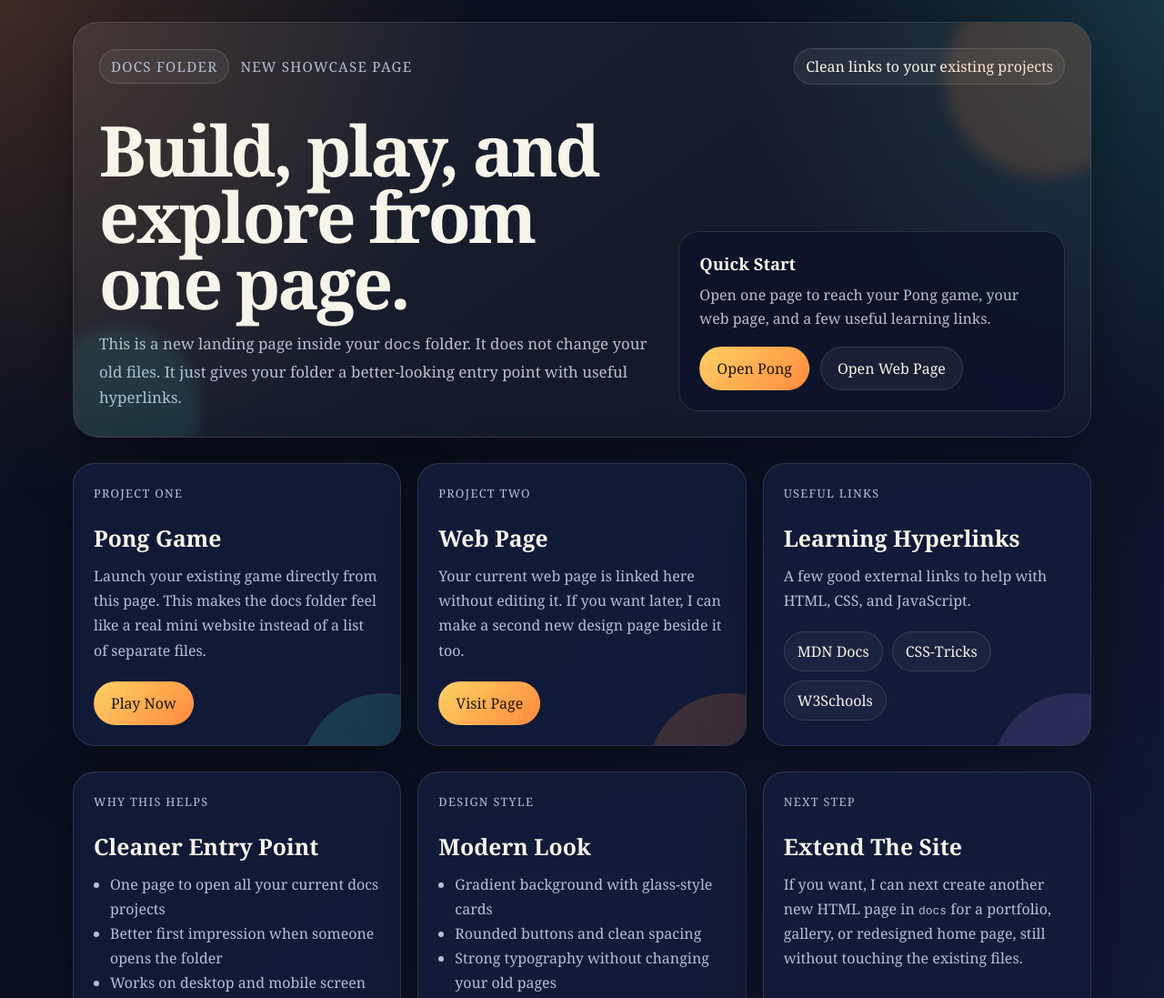
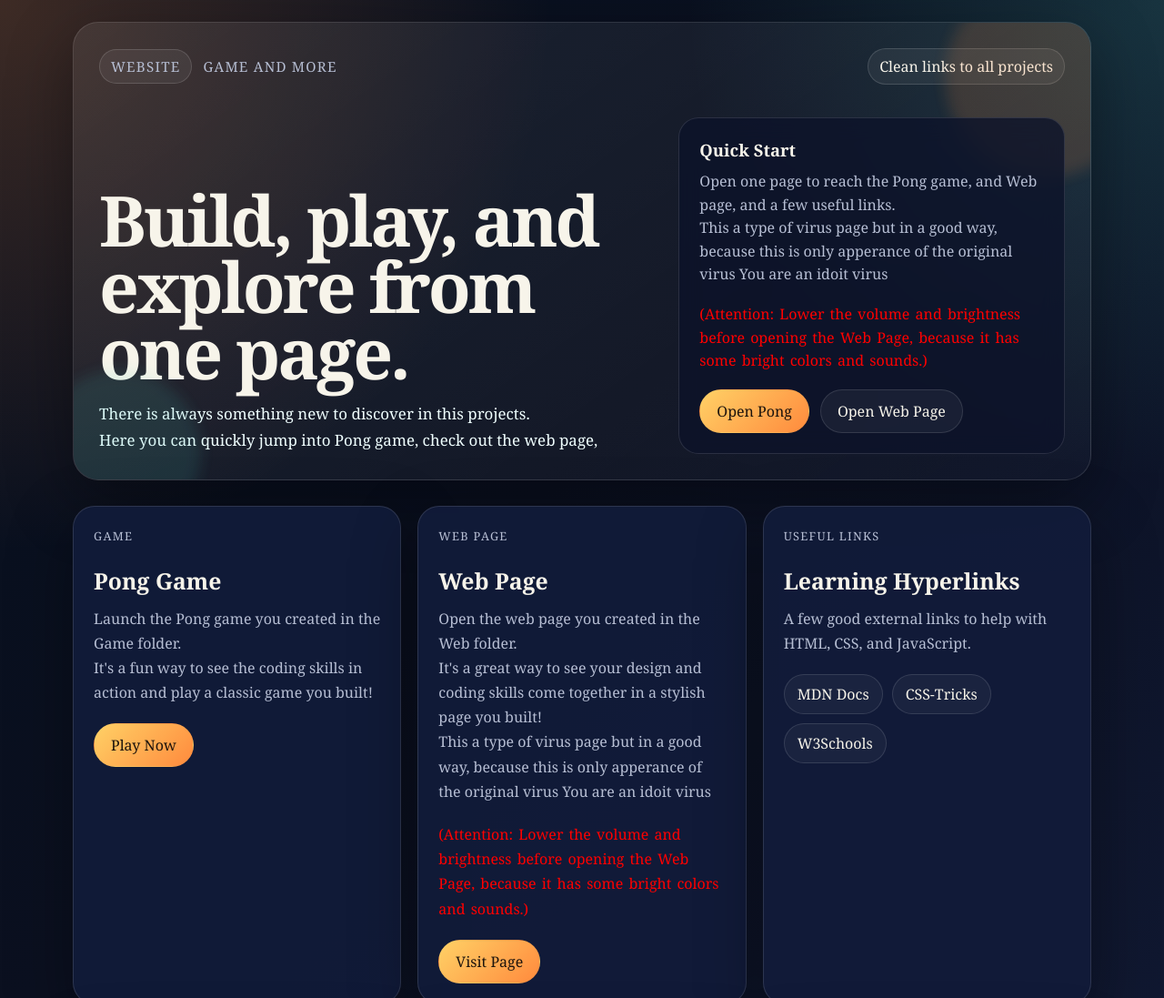
Before and after one commit to Error-cracker-1/My-First-Project, a plain HTML site: page docs/index.html in a window 1280 px wide. Shown: the top 1097 px of the page at 91% size. Drawn offline with Linux system fonts and the light colour scheme.

Commit message:
Seperated Css File and Make Some Changes

```diff
--- a/docs/index.html
+++ b/docs/index.html
@@ -3,331 +3,48 @@
   <head>
     <meta charset="utf-8" />
     <meta name="viewport" content="width=device-width, initial-scale=1" />
-    <title>Docs Showcase</title>
-    <style>
-      :root {
-        --bg: #0b1020;
-        --panel: rgba(12, 19, 41, 0.78);
-        --panel-strong: rgba(18, 28, 58, 0.92);
-        --line: rgba(255, 255, 255, 0.12);
-        --text: #f7f4ea;
-        --muted: #b7bfd4;
-        --accent: #ff8a3d;
-        --accent-2: #4fd1c5;
-        --shadow: 0 24px 70px rgba(0, 0, 0, 0.35);
-      }
-
-      * {
-        box-sizing: border-box;
-      }
-
-      html {
-        scroll-behavior: smooth;
-      }
-
-      body {
-        margin: 0;
-        min-height: 100vh;
-        color: var(--text);
-        font-family: Georgia, "Times New Roman", serif;
-        background:
-          radial-gradient(circle at top left, rgba(255, 138, 61, 0.22), transparent 30%),
-          radial-gradient(circle at top right, rgba(79, 209, 197, 0.18), transparent 26%),
-          linear-gradient(135deg, #07101e 0%, #0b1020 40%, #121b37 100%);
-      }
-
-      a {
-        color: inherit;
-        text-decoration: none;
-      }
-
-      .page {
-        width: min(1120px, calc(100% - 32px));
-        margin: 0 auto;
-        padding: 24px 0 56px;
-      }
-
-      .hero {
-        position: relative;
-        overflow: hidden;
-        padding: 28px;
-        border: 1px solid var(--line);
-        border-radius: 28px;
-        background: linear-gradient(145deg, rgba(255, 255, 255, 0.08), rgba(255, 255, 255, 0.02));
-        box-shadow: var(--shadow);
-      }
-
-      .hero::before,
-      .hero::after {
-        content: "";
-        position: absolute;
-        border-radius: 999px;
-        filter: blur(8px);
-        opacity: 0.85;
-      }
-
-      .hero::before {
-        width: 220px;
-        height: 220px;
-        right: -60px;
-        top: -50px;
-        background: rgba(255, 138, 61, 0.18);
-      }
-
-      .hero::after {
-        width: 180px;
-        height: 180px;
-        left: -40px;
-        bottom: -60px;
-        background: rgba(79, 209, 197, 0.14);
-      }
-
-      .topbar {
-        display: flex;
-        justify-content: space-between;
-        align-items: center;
-        gap: 16px;
-        flex-wrap: wrap;
-        margin-bottom: 36px;
-      }
-
-      .brand {
-        display: inline-flex;
-        align-items: center;
-        gap: 12px;
-        font-size: 0.95rem;
-        letter-spacing: 0.08em;
-        text-transform: uppercase;
-        color: var(--muted);
-      }
-
-      .badge {
-        padding: 8px 12px;
-        border-radius: 999px;
-        border: 1px solid rgba(255, 255, 255, 0.14);
-        background: rgba(255, 255, 255, 0.06);
-      }
-
-      .hero-grid {
-        display: grid;
-        grid-template-columns: 1.3fr 0.9fr;
-        gap: 24px;
-        align-items: end;
-      }
-
-      h1 {
-        margin: 0 0 16px;
-        font-size: clamp(2.8rem, 6vw, 5.5rem);
-        line-height: 0.95;
-        letter-spacing: -0.04em;
-      }
-
-      .lead {
-        max-width: 640px;
-        margin: 0;
-        color: var(--muted);
-        font-size: 1.06rem;
-        line-height: 1.7;
-      }
-
-      .hero-card {
-        padding: 22px;
-        border-radius: 22px;
-        border: 1px solid var(--line);
-        background: var(--panel);
-        -webkit-backdrop-filter: blur(12px);
-        backdrop-filter: blur(12px);
-      }
-
-      .hero-card h2 {
-        margin: 0 0 10px;
-        font-size: 1.15rem;
-      }
-
-      .hero-card p {
-        margin: 0 0 18px;
-        color: var(--muted);
-        line-height: 1.6;
-      }
-
-      .button-row {
-        display: flex;
-        gap: 12px;
-        flex-wrap: wrap;
-      }
-
-      .button {
-        display: inline-flex;
-        align-items: center;
-        justify-content: center;
-        gap: 10px;
-        padding: 12px 18px;
-        border-radius: 999px;
-        border: 1px solid transparent;
-        transition:
-          transform 180ms ease,
-          border-color 180ms ease,
-          background 180ms ease;
-      }
-
-      .button:hover {
-        transform: translateY(-2px);
-      }
-
-      .button-primary {
-        color: #1c140d;
-        background: linear-gradient(135deg, #ffd166, var(--accent));
-      }
-
-      .button-secondary {
-        border-color: var(--line);
-        background: rgba(255, 255, 255, 0.05);
-      }
-
-      .section {
-        margin-top: 28px;
-        display: grid;
-        grid-template-columns: repeat(3, minmax(0, 1fr));
-        gap: 18px;
-      }
-
-      .card {
-        position: relative;
-        overflow: hidden;
-        min-height: 260px;
-        padding: 22px;
-        border-radius: 24px;
-        border: 1px solid var(--line);
-        background: var(--panel-strong);
-        box-shadow: var(--shadow);
-        transition:
-          transform 180ms ease,
-          border-color 180ms ease;
-      }
-
-      .card:hover {
-        transform: translateY(-4px);
-        border-color: rgba(255, 255, 255, 0.24);
-      }
-
-      .card::after {
-        content: "";
-        position: absolute;
-        inset: auto -20% -40% auto;
-        width: 180px;
-        height: 180px;
-        border-radius: 50%;
-        opacity: 0.18;
-      }
-
-      .card-pong::after {
-        background: #4fd1c5;
-      }
-
-      .card-web::after {
-        background: #ff8a3d;
-      }
-
-      .card-links::after {
-        background: #9f7aea;
-      }
-
-      .eyebrow {
-        margin: 0 0 12px;
-        color: var(--accent-2);
-        font-size: 0.8rem;
-        letter-spacing: 0.1em;
-        text-transform: uppercase;
-      }
-
-      .card h3 {
-        margin: 0 0 12px;
-        font-size: 1.55rem;
-      }
-
-      .card p {
-        margin: 0 0 20px;
-        color: var(--muted);
-        line-height: 1.7;
-      }
-
-      .card ul {
-        margin: 0 0 22px;
-        padding-left: 18px;
-        color: var(--muted);
-        line-height: 1.7;
-      }
-
-      .mini-links {
-        display: flex;
-        flex-wrap: wrap;
-        gap: 10px;
-      }
-
-      .mini-links a {
-        padding: 10px 14px;
-        border-radius: 999px;
-        border: 1px solid var(--line);
-        background: rgba(255, 255, 255, 0.04);
-      }
-
-      footer {
-        margin-top: 22px;
-        padding: 18px 4px 0;
-        color: var(--muted);
-        text-align: center;
-      }
-
-      @media (max-width: 900px) {
-        .hero-grid,
-        .section {
-          grid-template-columns: 1fr;
-        }
-      }
-
-      @media (max-width: 640px) {
-        .page {
-          width: min(100% - 20px, 1120px);
-          padding-top: 10px;
-        }
-
-        .hero {
-          padding: 20px;
-          border-radius: 22px;
-        }
-      }
-    </style>
+    <title>Website</title>
+    <link rel="stylesheet" href="styles.css" />
   </head>
   <body>
     <main class="page">
       <section class="hero">
         <div class="topbar">
           <div class="brand">
-            <span class="badge">Docs Folder</span>
-            <span>New Showcase Page</span>
+            <span class="badge">Website</span>
+            <span>Game and More</span>
           </div>
-          <div class="badge">Clean links to your existing projects</div>
+          <div class="badge">Clean links to all projects</div>
         </div>
 
         <div class="hero-grid">
           <div>
             <h1>Build, play, and explore from one page.</h1>
             <p class="lead">
-              This is a new landing page inside your <code>docs</code> folder.
-              It does not change your old files. It just gives your folder a
-              better-looking entry point with useful hyperlinks.
+              There is always something new to discover in this projects.<br />
+              Here you can quickly jump into Pong game, check out the web page,
             </p>
           </div>
 
           <aside class="hero-card">
             <h2>Quick Start</h2>
             <p>
-              Open one page to reach your Pong game, your web page, and a few
-              useful learning links.
+              Open one page to reach the Pong game, and Web page, and a few
+              useful links.<br />
+              This a type of virus page but in a good way, because this is only
+              apperance of the original virus You are an idoit virus
+            </p>
+            <p class="warning">
+              (Attention: Lower the volume and brightness before opening the Web
+              Page, because it has some bright colors and sounds.)
             </p>
             <div class="button-row">
-              <a class="button button-primary" href="./Game Pong/Game 1.html">Open Pong</a>
-              <a class="button button-secondary" href="./Web 1/Web.html">Open Web Page</a>
+              <a class="button button-primary" href="./Game Pong/Game 1.html"
+                >Open Pong</a
+              >
+              <a class="button button-secondary" href="./Web 1/Web.html"
+                >Open Web Page</a
+              >
             </div>
           </aside>
         </div>
@@ -335,27 +52,39 @@
 
       <section class="section">
         <article class="card card-pong">
-          <p class="eyebrow">Project One</p>
+          <p class="eyebrow">Game</p>
           <h3>Pong Game</h3>
           <p>
-            Launch your existing game directly from this page. This makes the
-            docs folder feel like a real mini website instead of a list of
-            separate files.
+            Launch the Pong game you created in the Game folder.<br />
+            It's a fun way to see the coding skills in action and play a classic
+            game you built!
           </p>
           <div class="button-row">
-            <a class="button button-primary" href="./Game Pong/Game 1.html">Play Now</a>
+            <a class="button button-primary" href="./Game Pong/Game 1.html"
+              >Play Now</a
+            >
           </div>
         </article>
 
         <article class="card card-web">
-          <p class="eyebrow">Project Two</p>
+          <p class="eyebrow">Web page</p>
           <h3>Web Page</h3>
           <p>
-            Your current web page is linked here without editing it. If you want
-            later, I can make a second new design page beside it too.
+            Open the web page you created in the Web folder.<br />
+            It's a great way to see your design and coding skills come together
+            in a stylish page you built!<br />
+            This a type of virus page but in a good way, because this is only
+            apperance of the original virus You are an idoit virus<br />
           </p>
+          <p class="warning">
+            (Attention: Lower the volume and brightness before opening the Web
+            Page, because it has some bright colors and sounds.)
+          </p>
+
           <div class="button-row">
-            <a class="button button-primary" href="./Web 1/Web.html">Visit Page</a>
+            <a class="button button-primary" href="./Web 1/Web.html"
+              >Visit Page</a
+            >
           </div>
         </article>
 
@@ -366,9 +95,24 @@
             A few good external links to help with HTML, CSS, and JavaScript.
           </p>
           <div class="mini-links">
-            <a href="https://developer.mozilla.org/" target="_blank" rel="noopener noreferrer">MDN Docs</a>
-            <a href="https://css-tricks.com/" target="_blank" rel="noopener noreferrer">CSS-Tricks</a>
-            <a href="https://www.w3schools.com/" target="_blank" rel="noopener noreferrer">W3Schools</a>
+            <a
+              href="https://developer.mozilla.org/"
+              target="_blank"
+              rel="noopener noreferrer"
+              >MDN Docs</a
+            >
+            <a
+              href="https://css-tricks.com/"
+              target="_blank"
+              rel="noopener noreferrer"
+              >CSS-Tricks</a
+            >
+            <a
+              href="https://www.w3schools.com/"
+              target="_blank"
+              rel="noopener noreferrer"
+              >W3Schools</a
+            >
           </div>
         </article>
       </section>
--- /dev/null
+++ b/docs/styles.css
@@ -0,0 +1,300 @@
+:root {
+  --bg: #0b1020;
+  --panel: rgba(12, 19, 41, 0.78);
+  --panel-strong: rgba(18, 28, 58, 0.92);
+  --line: rgba(255, 255, 255, 0.12);
+  --text: #f7f4ea;
+  --muted: #b7bfd4;
+  --accent: #ff8a3d;
+  --accent-2: #4fd1c5;
+  --shadow: 0 24px 70px rgba(0, 0, 0, 0.35);
+}
+
+* {
+  box-sizing: border-box;
+}
+
+html {
+  scroll-behavior: smooth;
+}
+
+body {
+  margin: 0;
+  min-height: 100vh;
+  color: var(--text);
+  font-family: Georgia, "Times New Roman", serif;
+  background:
+    radial-gradient(circle at top left, rgba(255, 138, 61, 0.22), transparent 30%),
+    radial-gradient(circle at top right, rgba(79, 209, 197, 0.18), transparent 26%),
+    linear-gradient(135deg, #07101e 0%, #0b1020 40%, #121b37 100%);
+}
+
+a {
+  color: inherit;
+  text-decoration: none;
+}
+
+.page {
+  width: min(1120px, calc(100% - 32px));
+  margin: 0 auto;
+  padding: 24px 0 56px;
+}
+
+.hero {
+  position: relative;
+  overflow: hidden;
+  padding: 28px;
+  border: 1px solid var(--line);
+  border-radius: 28px;
+  background: linear-gradient(145deg, rgba(255, 255, 255, 0.08), rgba(255, 255, 255, 0.02));
+  box-shadow: var(--shadow);
+}
+
+.hero::before,
+.hero::after {
+  content: "";
+  position: absolute;
+  border-radius: 999px;
+  filter: blur(8px);
+  opacity: 0.85;
+}
+
+.hero::before {
+  width: 220px;
+  height: 220px;
+  right: -60px;
+  top: -50px;
+  background: rgba(255, 138, 61, 0.18);
+}
+
+.hero::after {
+  width: 180px;
+  height: 180px;
+  left: -40px;
+  bottom: -60px;
+  background: rgba(79, 209, 197, 0.14);
+}
+
+.topbar {
+  display: flex;
+  justify-content: space-between;
+  align-items: center;
+  gap: 16px;
+  flex-wrap: wrap;
+  margin-bottom: 36px;
+}
+
+.brand {
+  display: inline-flex;
+  align-items: center;
+  gap: 12px;
+  font-size: 0.95rem;
+  letter-spacing: 0.08em;
+  text-transform: uppercase;
+  color: var(--muted);
+}
+
+.badge {
+  padding: 8px 12px;
+  border-radius: 999px;
+  border: 1px solid rgba(255, 255, 255, 0.14);
+  background: rgba(255, 255, 255, 0.06);
+}
+
+.hero-grid {
+  display: grid;
+  grid-template-columns: 1.3fr 0.9fr;
+  gap: 24px;
+  align-items: end;
+}
+
+h1 {
+  margin: 0 0 16px;
+  font-size: clamp(2.8rem, 6vw, 5.5rem);
+  line-height: 0.95;
+  letter-spacing: -0.04em;
+}
+
+.lead {
+  max-width: 640px;
+  margin: 0;
+  color: azure;
+  font-size: 1.06rem;
+  line-height: 1.7;
+  font-weight: 500;
+}
+
+.hero-card {
+  padding: 22px;
+  border-radius: 22px;
+  border: 1px solid var(--line);
+  background: var(--panel);
+  -webkit-backdrop-filter: blur(12px);
+  backdrop-filter: blur(12px);
+}
+
+.hero-card h2 {
+  margin: 0 0 10px;
+  font-size: 1.15rem;
+}
+
+.hero-card p {
+  margin: 0 0 18px;
+  color: var(--muted);
+  line-height: 1.6;
+}
+
+.hero-card .warning,
+.card .warning {
+  color: red;
+  word-spacing: 2px;
+  font-weight: 500;
+  letter-spacing: 2%;
+}
+
+.button-row {
+  display: flex;
+  gap: 12px;
+  flex-wrap: wrap;
+}
+
+.button {
+  display: inline-flex;
+  align-items: center;
+  justify-content: center;
+  gap: 10px;
+  padding: 12px 18px;
+  border-radius: 999px;
+  border: 1px solid transparent;
+  transition:
+    transform 180ms ease,
+    border-color 180ms ease,
+    background 180ms ease;
+}
+
+.button:hover {
+  transform: translateY(-2px);
+}
+
+.button-primary {
+  color: #1c140d;
+  background: linear-gradient(135deg, #ffd166, var(--accent));
+}
+
+.button-secondary {
+  border-color: var(--line);
+  background: rgba(255, 255, 255, 0.05);
+}
+
+.section {
+  margin-top: 28px;
+  display: grid;
+  grid-template-columns: repeat(3, minmax(0, 1fr));
+  gap: 18px;
+}
+
+.card {
+  position: relative;
+  overflow: hidden;
+  min-height: 260px;
+  padding: 22px;
+  border-radius: 24px;
+  border: 1px solid var(--line);
+  background: var(--panel-strong);
+  box-shadow: var(--shadow);
+  transition:
+    transform 180ms ease,
+    border-color 180ms ease;
+}
+
+.card:hover {
+  transform: translateY(-4px);
+  border-color: rgba(255, 255, 255, 0.24);
+}
+
+.card::after {
+  content: "";
+  position: absolute;
+  inset: auto -20% -40% auto;
+  width: 180px;
+  height: 180px;
+  border-radius: 50%;
+  opacity: 0.18;
+}
+
+.card-pong::after {
+  background: #4fd1c5;
+}
+
+.card-web::after {
+  background: #ff8a3d;
+}
+
+.card-links::after {
+  background: #9f7aea;
+}
+
+.eyebrow {
+  margin: 0 0 12px;
+  color: var(--accent-2);
+  font-size: 0.8rem;
+  letter-spacing: 0.1em;
+  text-transform: uppercase;
+}
+
+.card h3 {
+  margin: 0 0 12px;
+  font-size: 1.55rem;
+}
+
+.card p {
+  margin: 0 0 20px;
+  color: var(--muted);
+  line-height: 1.7;
+}
+
+.card ul {
+  margin: 0 0 22px;
+  padding-left: 18px;
+  color: var(--muted);
+  line-height: 1.7;
+}
+
+.mini-links {
+  display: flex;
+  flex-wrap: wrap;
+  gap: 10px;
+}
+
+.mini-links a {
+  padding: 10px 14px;
+  border-radius: 999px;
+  border: 1px solid var(--line);
+  background: rgba(255, 255, 255, 0.04);
+}
+
+footer {
+  margin-top: 22px;
+  padding: 18px 4px 0;
+  color: var(--muted);
+  text-align: center;
+}
+
+@media (max-width: 900px) {
+  .hero-grid,
+  .section {
+    grid-template-columns: 1fr;
+  }
+}
+
+@media (max-width: 640px) {
+  .page {
+    width: min(100% - 20px, 1120px);
+    padding-top: 10px;
+  }
+
+  .hero {
+    padding: 20px;
+    border-radius: 22px;
+  }
+}
```
